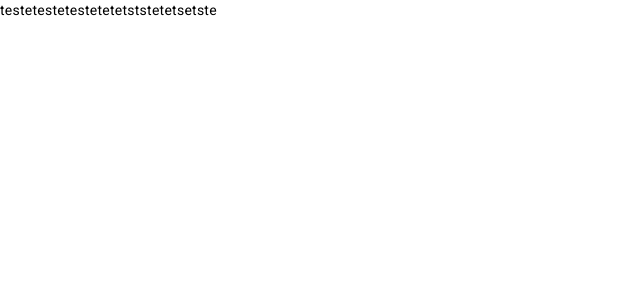
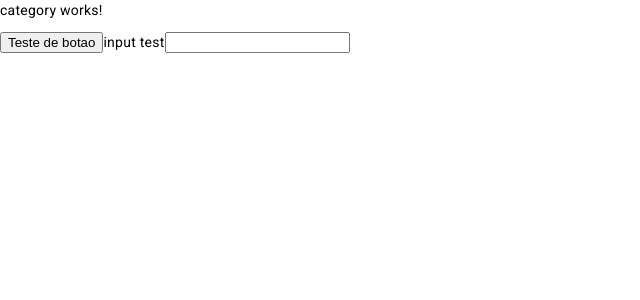
Before and after one commit to VitorHugo090/Listaatividadeapp, an Angular app: page / in a window 1280 px wide. Shown: the top 300 px of the page, without its empty margins (0-640 px from the left). Built offline with nearby package versions, Linux system fonts and the light colour scheme.

Commit message:
Criando uma label com input

```diff
--- a/src/app/app.component.html
+++ b/src/app/app.component.html
@@ -1,11 +1,2 @@
-<!DOCTYPE html>
-<html lang="en">
-<head>
-  <meta charset="UTF-8">
-  <meta name="viewport" content="width=device-width, initial-scale=1.0">
-  <title>teste</title>
-</head>
-<body>
-  testetestetestetetetststetetsetste
-</body>
-</html>
+<app-category></app-category>
+<app-test></app-test>
--- a/src/app/app.module.ts
+++ b/src/app/app.module.ts
@@ -5,13 +5,17 @@ import { AppRoutingModule } from './app-routing.module';
 import { AppComponent } from './app.component';
 import { BrowserAnimationsModule } from '@angular/platform-browser/animations';
 import { CategoryComponent } from './category/category.component';
+import { TestComponent } from './test/test.component';
+import { FormsModule } from '@angular/forms';
 
 @NgModule({
   declarations: [
     AppComponent,
-    CategoryComponent
+    CategoryComponent,
+    TestComponent
   ],
   imports: [
+    FormsModule,
     BrowserModule,
     AppRoutingModule,
     BrowserAnimationsModule
--- /dev/null
+++ b/src/app/test/test.component.html
@@ -0,0 +1,5 @@
+<button (click)="processClick()">Teste de botao</button>
+
+<label >input test</label>
+<input value="2" [(ngModel)]="myBindingProperty"/>
+<span>{{myBindingProperty}}</span>
--- /dev/null
+++ b/src/app/test/test.component.ts
@@ -0,0 +1,15 @@
+import { Component } from '@angular/core';
+
+@Component({
+  selector: 'app-test',
+  templateUrl: './test.component.html',
+  styleUrls: ['./test.component.css']
+})
+export class TestComponent {
+public stringintepolation = "Isso é u teste"
+
+public myBindingProperty : string = ''
+public processClick(){
+  alert("Botão em funcionamento")
+}
+}
```
Also changed, not shown: src/app/test/test.component.css (added), 1 other file (tests, documents, lock files or other folders).
